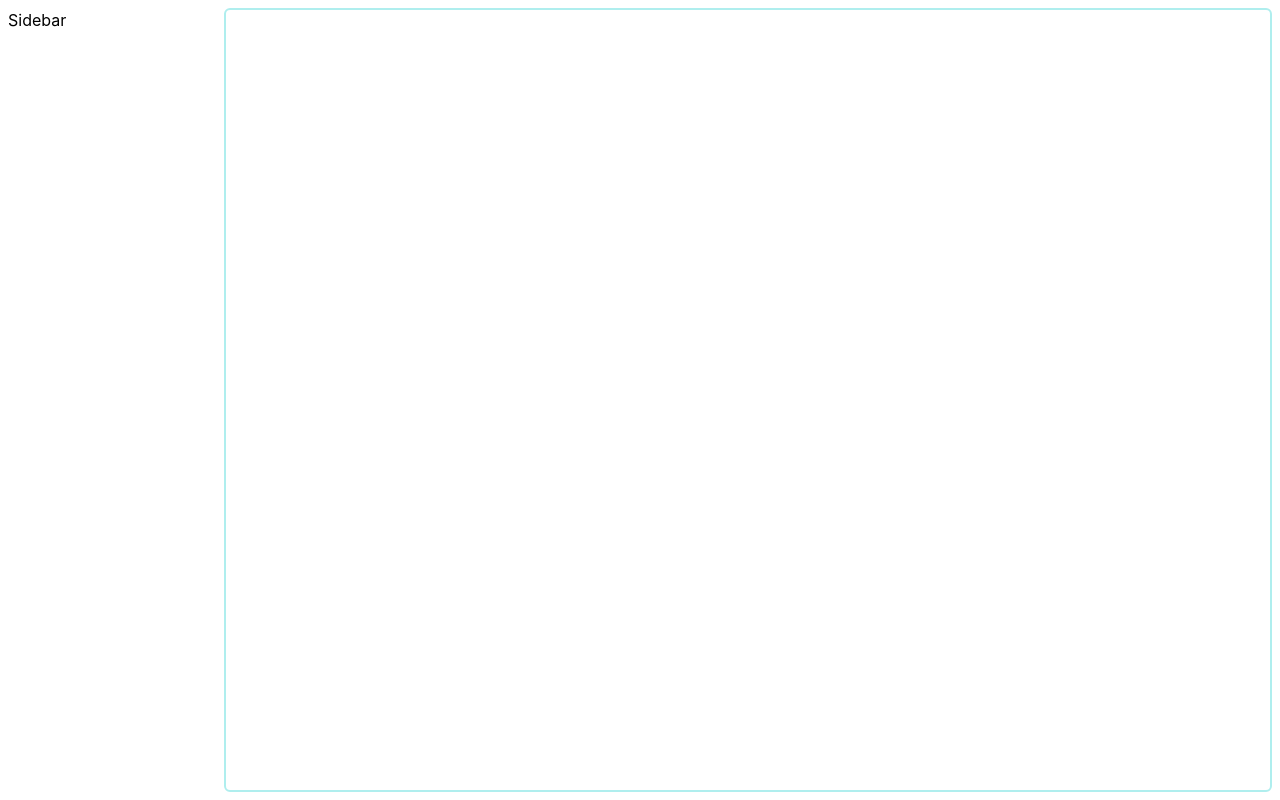
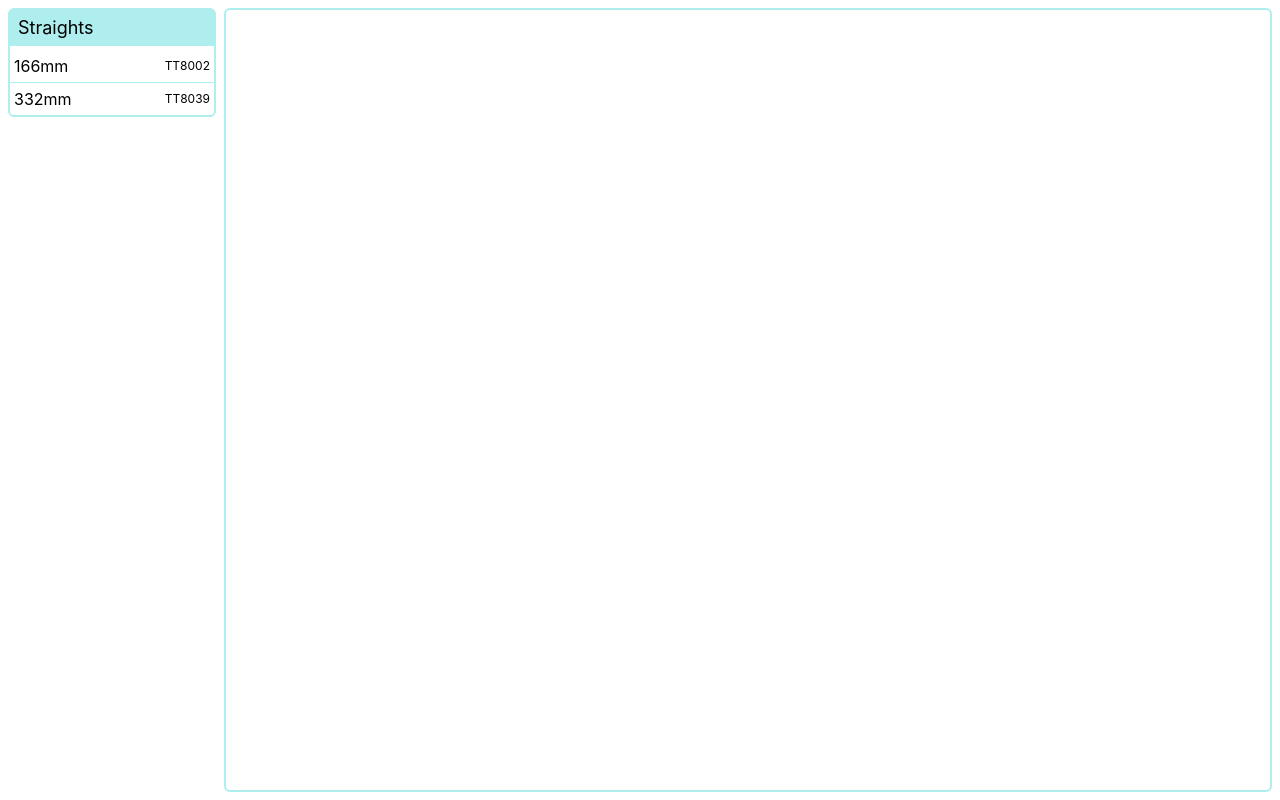
Before and after one commit to orogeny/planner-vanilla, a website built with Vite: page index.html in a window 1280 px wide. Built offline with nearby package versions, Linux system fonts and the light colour scheme.

Commit message:
feat: add a styled palette of straight track

```diff
--- a/index.html
+++ b/index.html
@@ -1,4 +1,4 @@
-<!DOCTYPE html>
+<!doctype html>
 <html lang="en">
   <head>
     <meta charset="UTF-8" />
@@ -10,7 +10,25 @@
   </head>
   <body>
     <div id="app">
-      <aside class="sidebar">Sidebar</aside>
+      <aside class="sidebar">
+        <div class="palette">
+          <p class="title">Straights</p>
+          <ul class="items">
+            <li>
+              <div class="item">
+                <span class="label">166mm</span>
+                <span class="catno">TT8002</span>
+              </div>
+            </li>
+            <li>
+              <div class="item">
+                <span class="label">332mm</span>
+                <span class="catno">TT8039</span>
+              </div>
+            </li>
+          </ul>
+        </div>
+      </aside>
 
       <main class="main">
         <div class="container">
--- a/src/style.css
+++ b/src/style.css
@@ -27,6 +27,53 @@
   flex: none;
 
   width: 208px;
+
+  display: flex;
+  flex-direction: column;
+  gap: 0.5rem;
+}
+
+.palette {
+  border: 2px solid #afeeee;
+  border-radius: 0.375rem;
+
+  display: flex;
+  flex-direction: column;
+  gap: 0.25rem;
+
+  .title {
+    background-color: #afeeee;
+    font-size: 1.125rem;
+    line-height: 1.75rem;
+    padding: 0.25rem 0.5rem;
+  }
+
+  .items {
+    display: flex;
+    flex-direction: column;
+  }
+
+  .items > li {
+    border-top: 1px solid #afeeee;
+  }
+
+  .items > li:first-child {
+    border-top: none;
+  }
+
+  .item {
+    padding: 0.25rem;
+
+    display: flex;
+    align-items: center;
+    gap: 0.5rem;
+  }
+
+  .item > .catno {
+    font-size: 0.75rem;
+    line-height: 1rem;
+    margin-left: auto;
+  }
 }
 
 .main {
```
